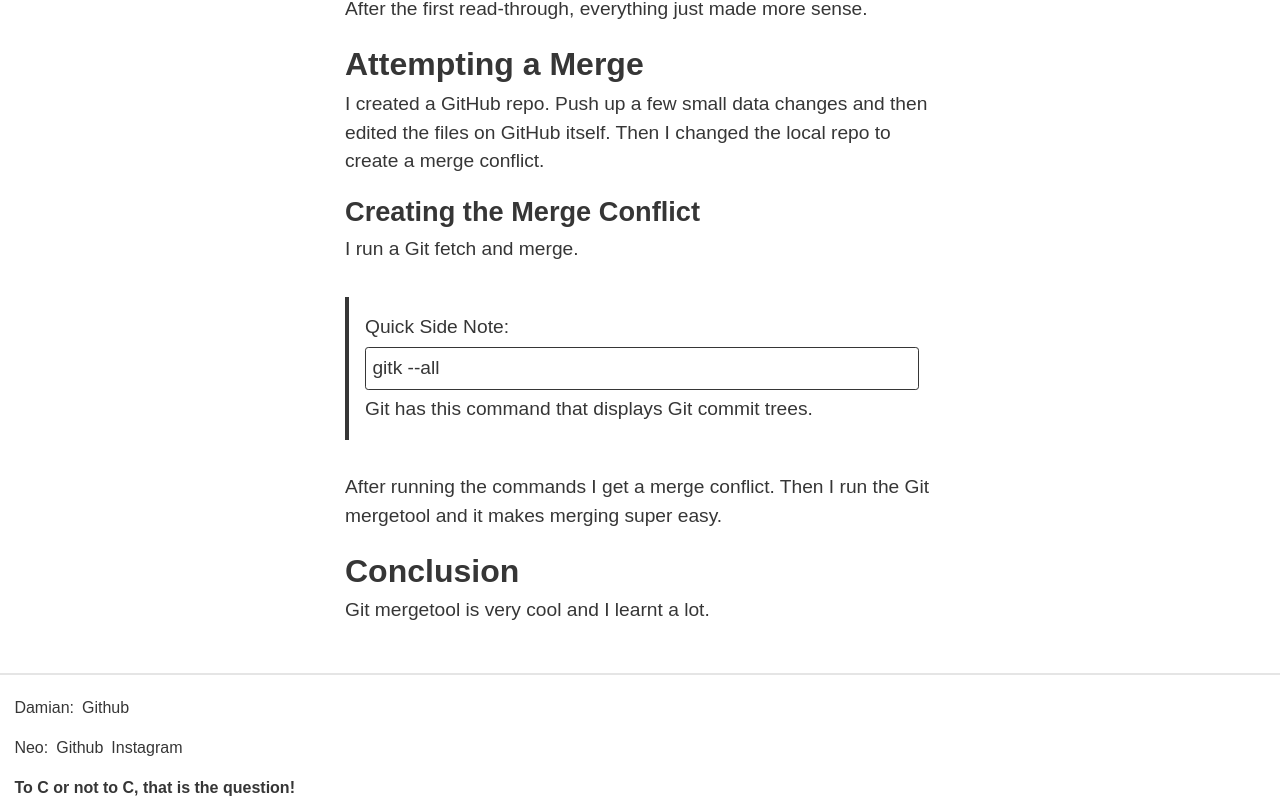
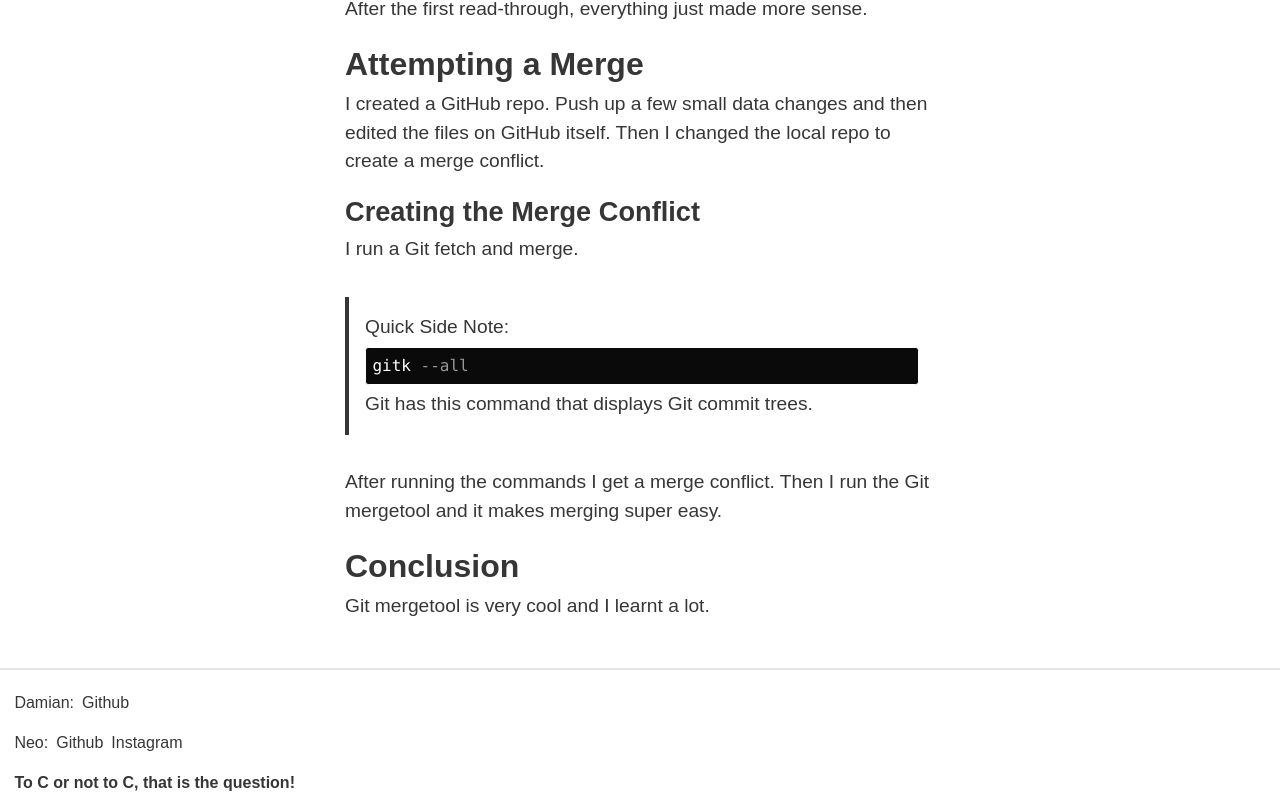
Before and after one commit to NeoSahadeo/BigDSmallNBlog, a Next.js app: page /posts/gitmerge_1 in a window 1280 px wide. Shown: the part 1296-2101 px from the top of the page. Built offline with nearby package versions, Linux system fonts and the light colour scheme.

Commit message:
feat: Added in syntax highlighting

```diff
--- a/app/globals.css
+++ b/app/globals.css
@@ -121,7 +121,7 @@ h6 { font-size: 1rem;}
 }
 
 pre, code {
-  font-family: var(--font-roboto-mono);
+  font-size: 1rem;
 }
 pre {
   border: 1px solid;
--- /dev/null
+++ b/app/posts/[slug]/article.jsx
@@ -0,0 +1,44 @@
+'use client'
+import { useState, useEffect, createElement } from 'react'
+import hljs from 'highlight.js'
+import '@/public/tomorrow-night-bright.css'
+
+
+export default function Article({matterResult, content}) {
+  /* I don't know what holy lord helped my hands write this. I ain't
+     changing it any time soon. :''')
+  */
+  const [contentState, setContentState] = useState(content)
+
+  useEffect(()=>{
+    const parser = new DOMParser();
+    const dom = parser.parseFromString(contentState, "text/html")
+    const codeBlocks = dom.querySelectorAll('pre > code')
+    console.log(codeBlocks.length)
+    let index = 0
+    for (; index < codeBlocks.length; index++){
+      codeBlocks[index].innerHTML = hljs.highlightAuto(
+        codeBlocks[index].innerHTML
+      ).value
+    }
+    setContentState(dom.querySelector('body').innerHTML)
+  }, [])
+
+  return (
+    <main className='pl-4 pr-4 sm:pl-0 sm:pr-0'>
+      <meta name='description' content={matterResult.data.description}></meta>
+      <meta name='author' content={matterResult.data.author}></meta>
+      <meta name='keywords' content={matterResult.data.categories}></meta>
+      <title>{matterResult.data.title}</title>
+      <section className='pl-2 pr-2 sm:pl-0 sm:pr-0'>
+        <h1 className='title'>{matterResult.data.title}</h1>
+        <p style={{marginBottom: '0.5rem'}}><i>{matterResult.data.description}</i></p>
+        <p>{matterResult.data.author}</p>
+        <p style={{marginBottom: '1rem'}}>{matterResult.data.date}</p>
+        <hr className='bg-gray-300'></hr>
+        <article dangerouslySetInnerHTML={{__html: contentState}}>
+        </article>
+      </section>
+    </main>
+    )
+}
--- a/app/posts/[slug]/page.tsx
+++ b/app/posts/[slug]/page.tsx
@@ -4,6 +4,7 @@ import fs from 'fs'
 import path from 'path'
 import matter from 'gray-matter'
 import { marked } from 'marked'
+import Article from './article'
 
 export function generateStaticParams() {
   let posts = GetSortedPosts()
@@ -16,23 +17,7 @@ export default async function generatePage({ params }: { params: { slug: string
   const fullPath = path.join(postsDirectory, params.slug)+'.md'
   const fileContents = fs.readFileSync(fullPath, 'utf8')
   const matterResult = matter(fileContents)
-  const contents = marked.parse(matterResult.content)
+  const content: string = await marked.parse(matterResult.content)
 
-  return (
-    <main className='pl-4 pr-4 sm:pl-0 sm:pr-0'>
-      <meta name='description' content={matterResult.data.description}></meta>
-      <meta name='author' content={matterResult.data.author}></meta>
-      <meta name='keywords' content={matterResult.data.categories}></meta>
-      <title>{matterResult.data.title}</title>
-      <section className='pl-2 pr-2 sm:pl-0 sm:pr-0'>
-        <h1 className='title'>{matterResult.data.title}</h1>
-        <p style={{marginBottom: '0.5rem'}}><i>{matterResult.data.description}</i></p>
-        <p>{matterResult.data.author}</p>
-        <p style={{marginBottom: '1rem'}}>{matterResult.data.date}</p>
-        <hr className='bg-gray-300'></hr>
-        <article dangerouslySetInnerHTML={{__html: contents}}>
-        </article>
-      </section>
-    </main>
-    )
+  return <Article content={content} matterResult={matterResult} />
 }
--- a/package.json
+++ b/package.json
@@ -16,6 +16,7 @@
     "class-variance-authority": "^0.7.0",
     "clsx": "^2.1.0",
     "gray-matter": "^4.0.3",
+    "highlight.js": "^11.9.0",
     "lucide-react": "^0.312.0",
     "marked": "^11.1.1",
     "next": "14.1.0",
--- /dev/null
+++ b/public/an-old-hope.css
@@ -0,0 +1,91 @@
+/*!
+  Theme: An Old Hope – Star Wars Syntax
+  Author: (c) Gustavo Costa <gusbemacbe@gmail.com>
+  Maintainer: @gusbemacbe
+
+  Original theme - Ocean Dark Theme – by https://github.com/gavsiu
+  Based on Jesse Leite's Atom syntax theme 'An Old Hope'
+    https://github.com/JesseLeite/an-old-hope-syntax-atom
+*/
+
+/* Millenium Falcon */
+.hljs
+{
+  background: #1C1D21;
+  color: #c0c5ce;
+}
+pre {
+  background: #1C1D21;
+  color: white;
+}
+
+/* Death Star Comment */
+.hljs-comment,
+.hljs-quote
+{
+  color: #B6B18B;
+}
+
+/* Darth Vader */
+.hljs-variable,
+.hljs-template-variable,
+.hljs-tag,
+.hljs-name,
+.hljs-selector-id,
+.hljs-selector-class,
+.hljs-regexp,
+.hljs-deletion
+{
+  color: #EB3C54;
+}
+
+/* Threepio */
+.hljs-number,
+.hljs-built_in,
+.hljs-literal,
+.hljs-type,
+.hljs-params,
+.hljs-meta,
+.hljs-link
+{
+  color: #E7CE56;
+}
+
+/* Luke Skywalker */
+.hljs-attribute
+{
+  color: #EE7C2B;
+}
+
+/* Obi Wan Kenobi */
+.hljs-string,
+.hljs-symbol,
+.hljs-bullet,
+.hljs-addition
+{
+  color: #4FB4D7;
+}
+
+/* Yoda */
+.hljs-title,
+.hljs-section
+{
+  color: #78BB65;
+}
+
+/* Mace Windu */
+.hljs-keyword,
+.hljs-selector-tag
+{
+  color: #B45EA4;
+}
+
+.hljs-emphasis
+{
+  font-style: italic;
+}
+
+.hljs-strong
+{
+  font-weight: bold;
+}
--- /dev/null
+++ b/public/tomorrow-night-bright.css
@@ -0,0 +1,67 @@
+pre {
+  background-color: rgb(10, 10, 10);
+  color: white;
+}
+code.hljs {
+  padding: 3px 5px
+}
+/* Tomorrow Night Bright Theme */
+/* Original theme - https://github.com/chriskempson/tomorrow-theme */
+/* http://jmblog.github.com/color-themes-for-google-code-highlightjs */
+/* Tomorrow Comment */
+.hljs-comment,
+.hljs-quote {
+  color: #969896
+}
+/* Tomorrow Red */
+.hljs-variable,
+.hljs-template-variable,
+.hljs-tag,
+.hljs-name,
+.hljs-selector-id,
+.hljs-selector-class,
+.hljs-regexp,
+.hljs-deletion {
+  color: #d54e53
+}
+/* Tomorrow Orange */
+.hljs-number,
+.hljs-built_in,
+.hljs-literal,
+.hljs-type,
+.hljs-params,
+.hljs-meta,
+.hljs-link {
+  color: #e78c45
+}
+/* Tomorrow Yellow */
+.hljs-attribute {
+  color: #e7c547
+}
+/* Tomorrow Green */
+.hljs-string,
+.hljs-symbol,
+.hljs-bullet,
+.hljs-addition {
+  color: #b9ca4a
+}
+/* Tomorrow Blue */
+.hljs-title,
+.hljs-section {
+  color: #7aa6da
+}
+/* Tomorrow Purple */
+.hljs-keyword,
+.hljs-selector-tag {
+  color: #c397d8
+}
+.hljs {
+  background: black;
+  color: #eaeaea
+}
+.hljs-emphasis {
+  font-style: italic
+}
+.hljs-strong {
+  font-weight: bold
+}
--- /dev/null
+++ b/public/tomorrow-night-bright.min.css
@@ -0,0 +1 @@
+pre code.hljs{display:block;overflow-x:auto;padding:1em}code.hljs{padding:3px 5px}.hljs-comment,.hljs-quote{color:#969896}.hljs-deletion,.hljs-name,.hljs-regexp,.hljs-selector-class,.hljs-selector-id,.hljs-tag,.hljs-template-variable,.hljs-variable{color:#d54e53}.hljs-built_in,.hljs-link,.hljs-literal,.hljs-meta,.hljs-number,.hljs-params,.hljs-type{color:#e78c45}.hljs-attribute{color:#e7c547}.hljs-addition,.hljs-bullet,.hljs-string,.hljs-symbol{color:#b9ca4a}.hljs-section,.hljs-title{color:#7aa6da}.hljs-keyword,.hljs-selector-tag{color:#c397d8}.hljs{background:#000;color:#eaeaea}.hljs-emphasis{font-style:italic}.hljs-strong{font-weight:700};
```
Also changed, not shown: 1 other file (tests, documents, lock files or other folders).
